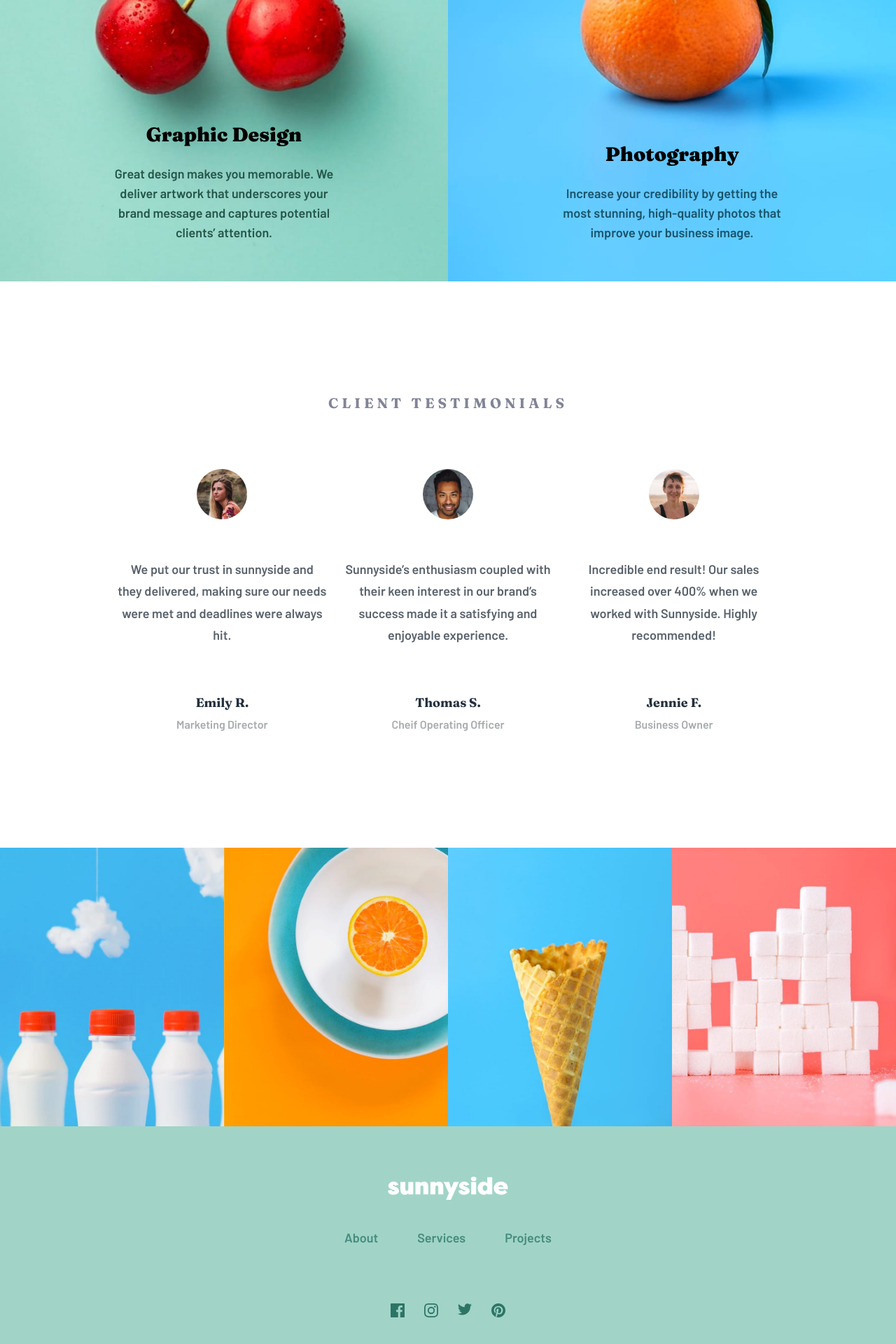
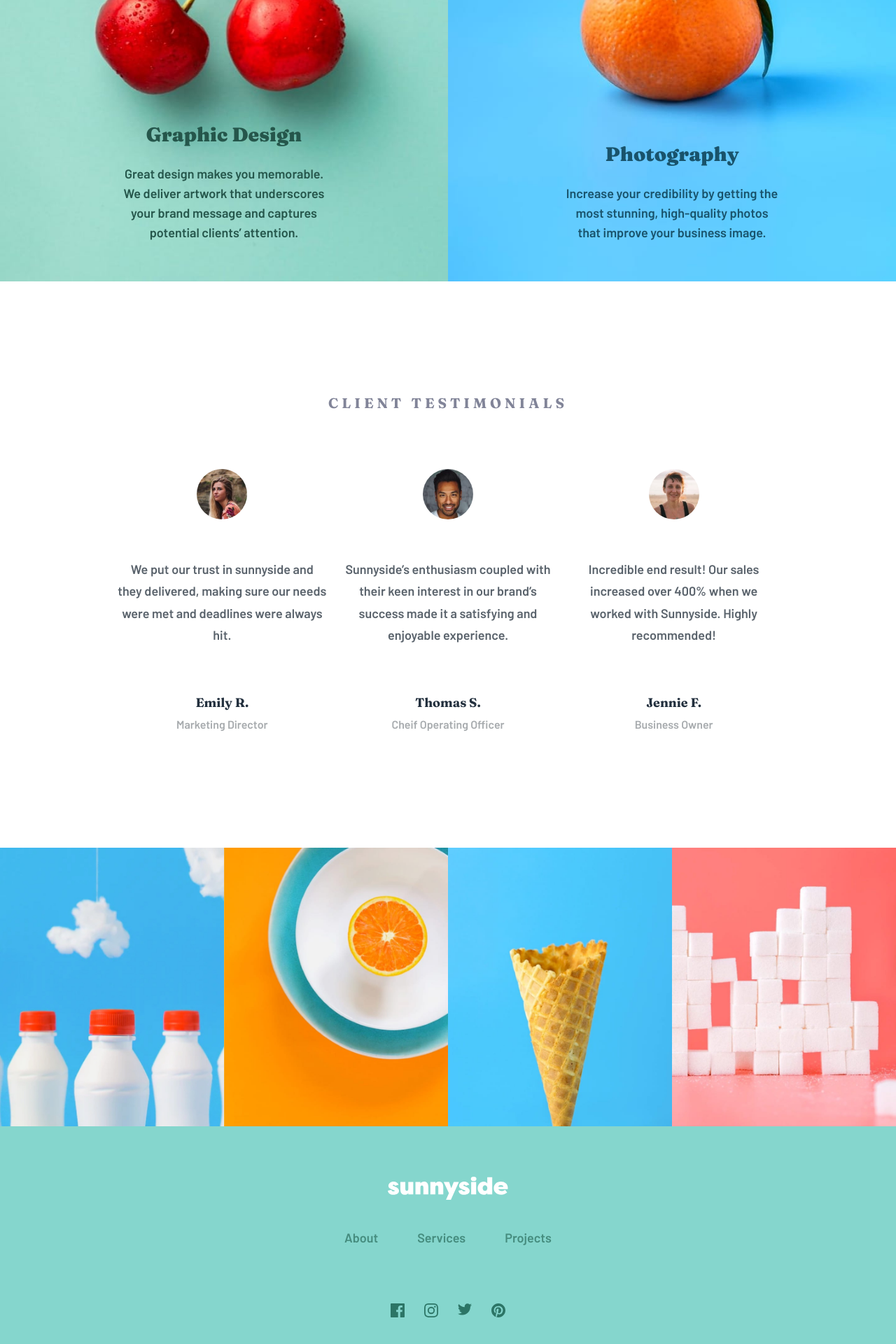
Before and after one commit to iameenahmed/sunnyside-agency-landing-page, a React (Vite) app: page / in a window 1280 px wide. Shown: the part 1918-3838 px from the top of the page at 70% size. Built offline with nearby package versions, Linux system fonts and the light colour scheme.

Commit message:
Update styling in Hero and Services components

```diff
--- a/src/components/Hero.tsx
+++ b/src/components/Hero.tsx
@@ -3,7 +3,7 @@ import hero from "../assets/mobile/image-header.jpg";
 
 const Hero = () => {
   return (
-    <div className="after:bg-arrow relative left-0 top-0 after:absolute after:inset-0 after:z-30 after:bg-[50%_67%] after:bg-no-repeat lg:after:bg-[50%_52%]">
+    <div className="after:bg-arrow relative left-0 top-0 after:absolute after:inset-0 after:z-10 after:bg-[50%_67%] after:bg-no-repeat lg:after:bg-[50%_52%]">
       <div className="absolute bottom-1/2 left-0 right-0 text-center lg:bottom-2/3">
         <h1 className="font-Fraunces text-4xl font-black uppercase leading-snug tracking-[0.2em] text-white xl:text-[3.5rem]">
           We are creatives
--- a/src/components/Services.tsx
+++ b/src/components/Services.tsx
@@ -56,11 +56,11 @@ const Services = () => {
       </div>
 
       <div className="relative flex flex-col-reverse">
-        <div className="absolute bottom-14 space-y-7 px-6 text-center xl:px-40">
+        <div className="absolute bottom-14 space-y-7 px-6 text-center text-DarkDesaturatedCyan xl:px-[10.5rem]">
           <h2 className="font-Fraunces text-[1.75rem] font-black">
             Graphic Design
           </h2>
-          <p className="text-DarkDesaturatedCyan">
+          <p>
             Great design makes you memorable. We deliver artwork that
             underscores your brand message and captures potential clients’
             attention.
@@ -73,11 +73,11 @@ const Services = () => {
       </div>
 
       <div className="relative flex flex-col-reverse">
-        <div className="absolute bottom-14 space-y-7 px-6 text-center xl:px-40">
+        <div className="absolute bottom-14 space-y-7 px-6 text-center text-DarkBlue xl:px-[10.5rem]">
           <h2 className="font-Fraunces text-[1.75rem] font-black">
             Photography
           </h2>
-          <p className="text-DarkBlue">
+          <p>
             Increase your credibility by getting the most stunning, high-quality
             photos that improve your business image.
           </p>
--- a/tailwind.config.js
+++ b/tailwind.config.js
@@ -13,7 +13,7 @@ export default {
         DarkDesaturatedCyan: "hsl(167, 40%, 24%)",
         DarkBlue: "hsl(198, 62%, 26%)",
         DarkModerateCyan: "hsl(168, 34%, 41%)",
-        LightCyan: "hsl(165, 37%, 73%)",
+        LightCyan: "hsl(173, 50%, 68%)",
 
         VeryDarkDesaturatedBlue: "hsl(212, 27%, 19%)",
         VeryDarkGrayishBlue: "hsl(213, 9%, 39%)",
```
